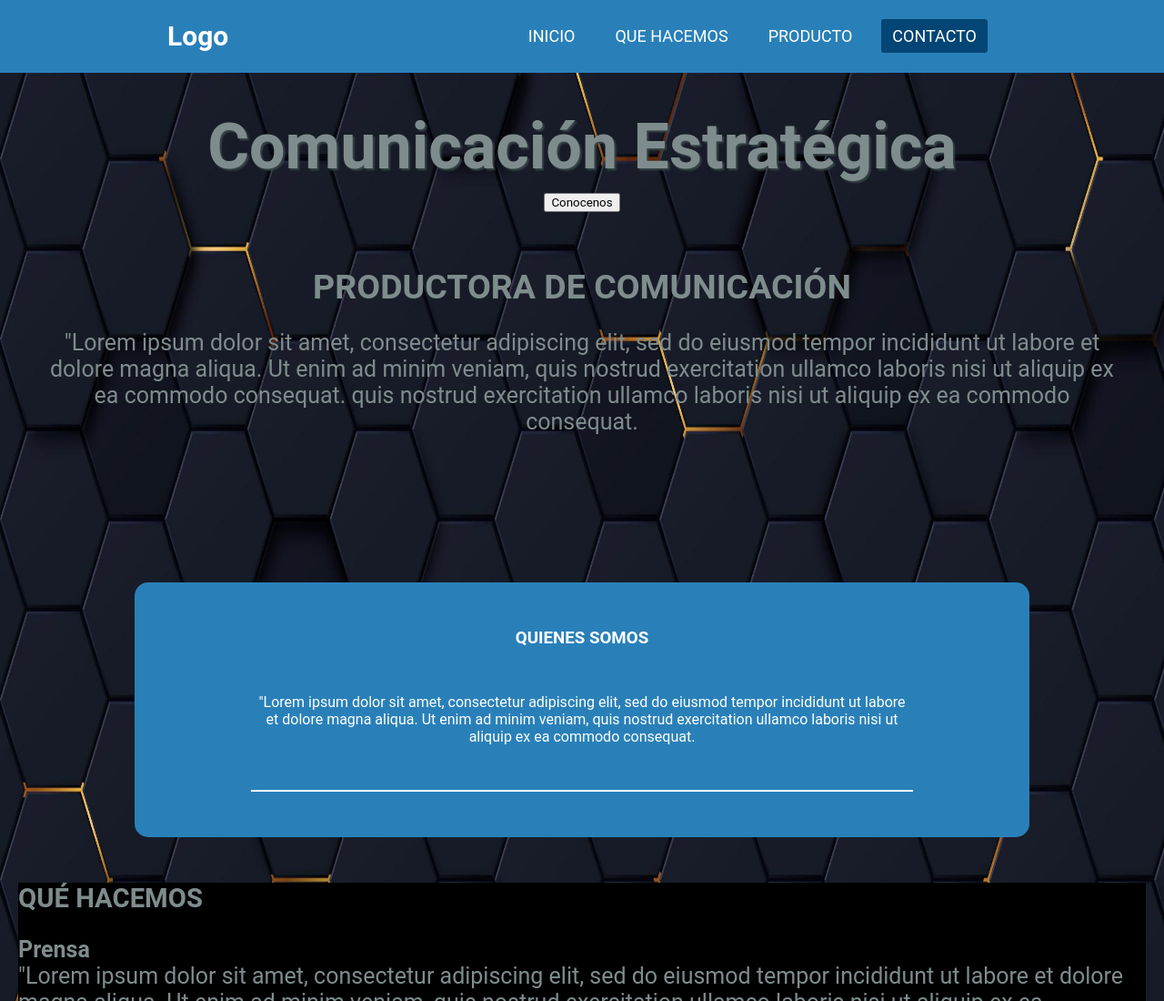
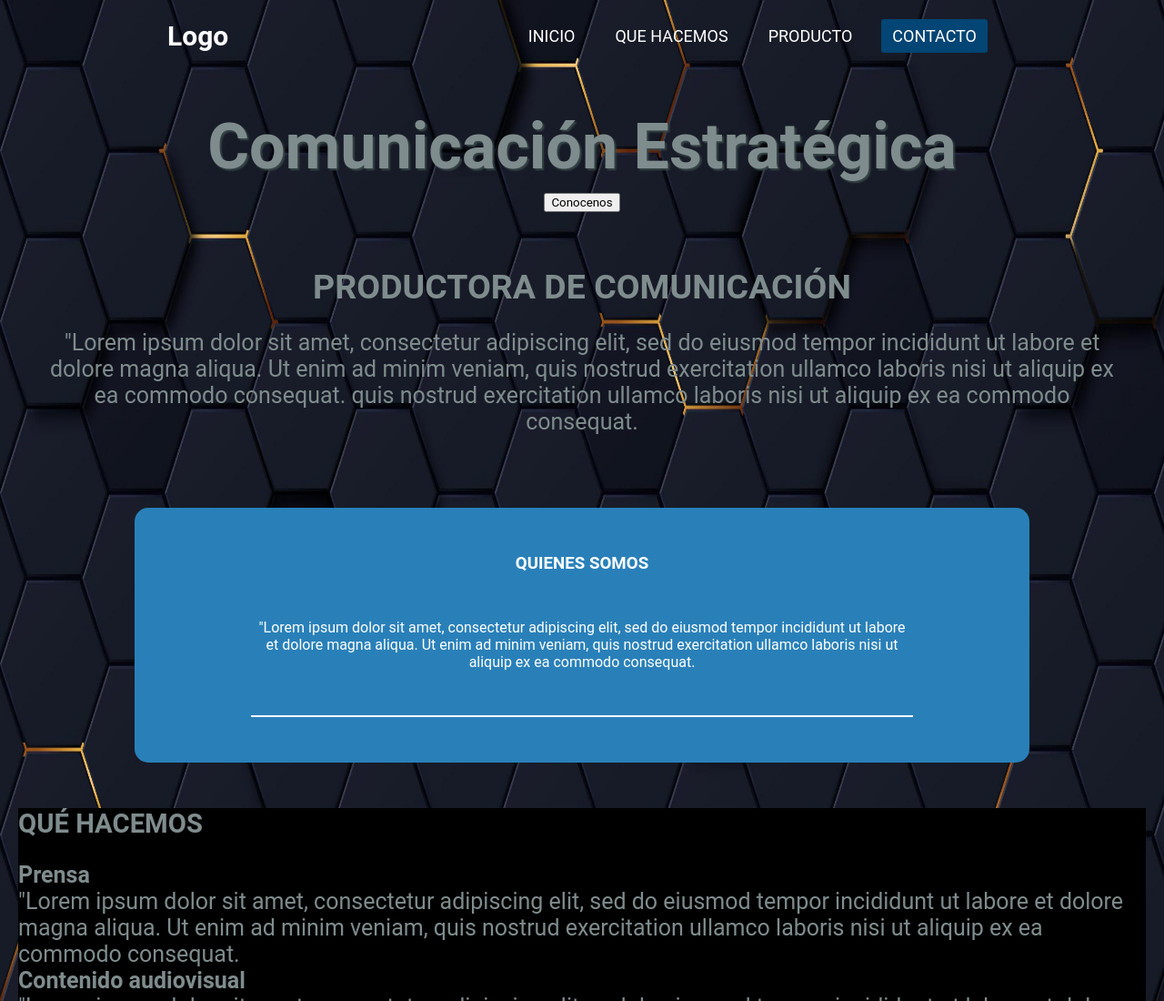
Before and after one commit to tomas-coding/Agencia-de-comunicaci-n-pol-tica, a plain HTML site: page root/index.html in a window 1280 px wide. Shown: the top 1100 px of the page at 91% size. Drawn offline with Linux system fonts and the light colour scheme; a script that the page names is missing.

Commit message:
correccion en container colapsados y estilos generales

```diff
--- a/root/styles/styles.css
+++ b/root/styles/styles.css
@@ -17,13 +17,8 @@ body {
   color: white;
 }
 
-.background {
 
-  height: 500px;
-  color: #c0392b;
-}
 .header {
-  background-color: #2980b9;
   height: 80px;
   position: fixed;
   width: 100%;
```
